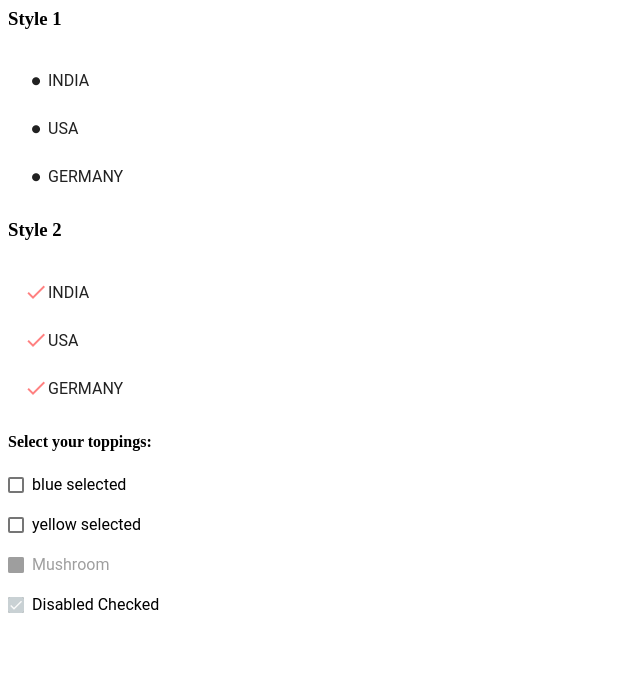
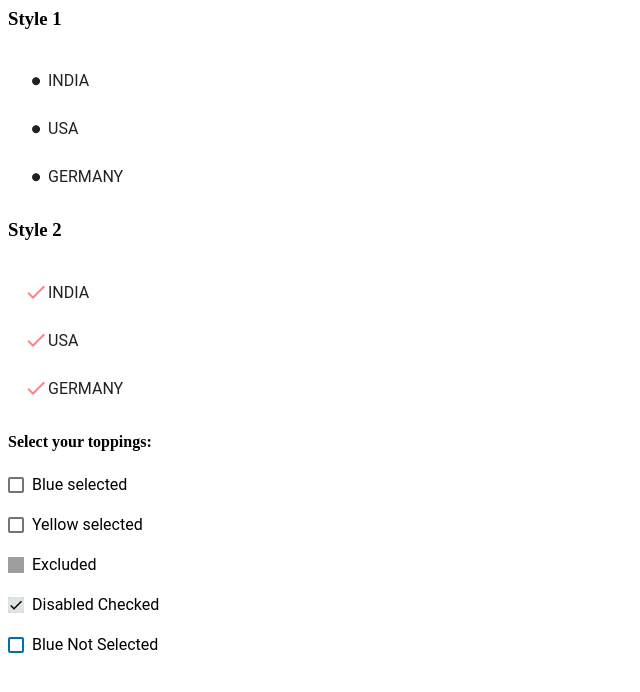
Before and after one commit to rahulmandal1994/List-checkbox, an Angular app: page / in a window 1280 px wide. Shown: the top 692 px of the page, without its empty margins (0-640 px from the left). Built offline with nearby package versions, Linux system fonts and the light colour scheme; grey boxes are pictures that could not be loaded.

Commit message:
2 files modified

```diff
--- a/src/app/app.component.css
+++ b/src/app/app.component.css
@@ -13,11 +13,11 @@ p {
   .mat-checkbox-background {
   background-color:  #0070A9 !important;
 }
-/*.bluecheckmark::ng-deep mat-checkbox.buyItNowLabel .mat-checkbox-checkmark-path {
-  stroke: #0070A9 !important;
-}*/
 .bluecheckmark ::ng-deep mat-checkbox .mat-checkbox-checkmark-path {
   stroke: #0070a9 !important;
+}
+.blackcheckmark ::ng-deep mat-checkbox .mat-checkbox-checkmark-path {
+  stroke: black !important;
 }
 .crosscheckmark ::ng-deep .mat-checkbox .mat-checkbox-background {
   background-image: url('../assets/cross.png');
@@ -41,9 +41,21 @@ p {
   .mat-checkbox-frame {
   background-color: #00bcd2 !important;
 }*/
+/*.graybackground
+  ::ng-deep
+  .mat-checkbox-indeterminate.mat-accent .mat-checkbox-background, .mat-checkbox-checked.mat-accent .mat-checkbox-background{
+    background-color: red !important;
+  }
+
+  ::ng-deep .mat-checkbox-checked.mat-accent .mat-checkbox-background {
+    background-color: #d6d3d5 !important;
+}*/
+.blueborder::ng-deep .mat-checkbox .mat-checkbox-frame {
+  border-color: #0070A9;
+}
 .graybackground
   ::ng-deep
   .mat-checkbox-checked.mat-accent
   .mat-checkbox-background {
-  background-color:  #c9d1d4 !important;
+  background-color:  #dee3e6 !important;
 }
--- a/src/app/app.component.html
+++ b/src/app/app.component.html
@@ -28,8 +28,10 @@
 </mat-list>
 <section class="example-section">
   <h4>Select your toppings:</h4>
-  <p class="bluebackground"><mat-checkbox >blue selected</mat-checkbox></p>
-  <p class="bluecheckmark"><mat-checkbox  >yellow selected</mat-checkbox></p>
-  <p class="crosscheckmark" ><mat-checkbox [disabled]="true">Mushroom</mat-checkbox></p>
-  <p class="graybackground"><mat-checkbox  [checked]="true">Disabled Checked</mat-checkbox></p>
+  <p class="bluebackground"><mat-checkbox >Blue selected</mat-checkbox></p>
+  <p class="bluecheckmark"><mat-checkbox  >Yellow selected</mat-checkbox></p>
+  <p class="crosscheckmark blueborder" ><mat-checkbox>Excluded</mat-checkbox></p>
+  <p class="blackcheckmark graybackground "><mat-checkbox  [checked]="true"
+>Disabled Checked</mat-checkbox></p>
+  <p class="blueborder" ><mat-checkbox >Blue Not Selected</mat-checkbox></p>
 </section>
```
